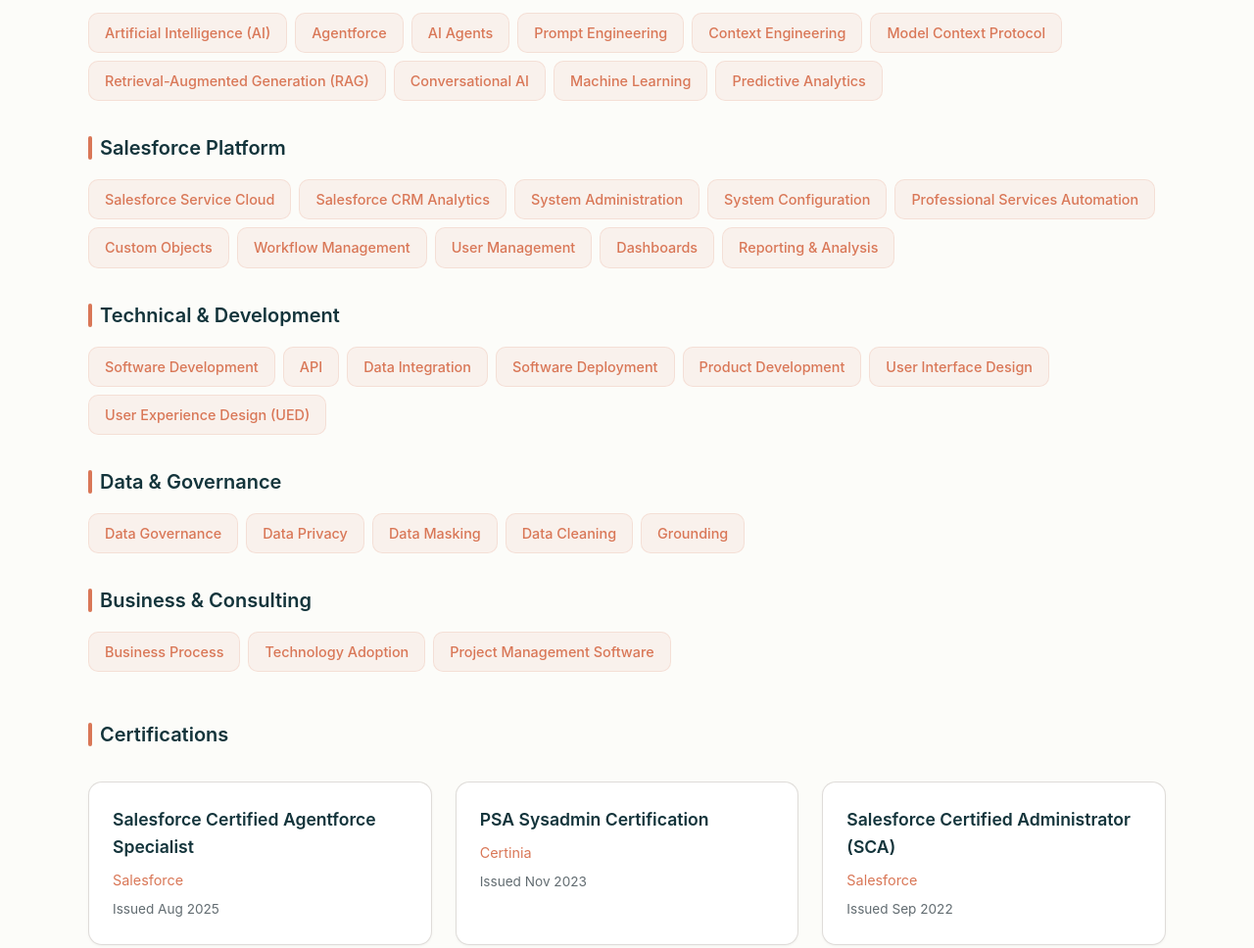
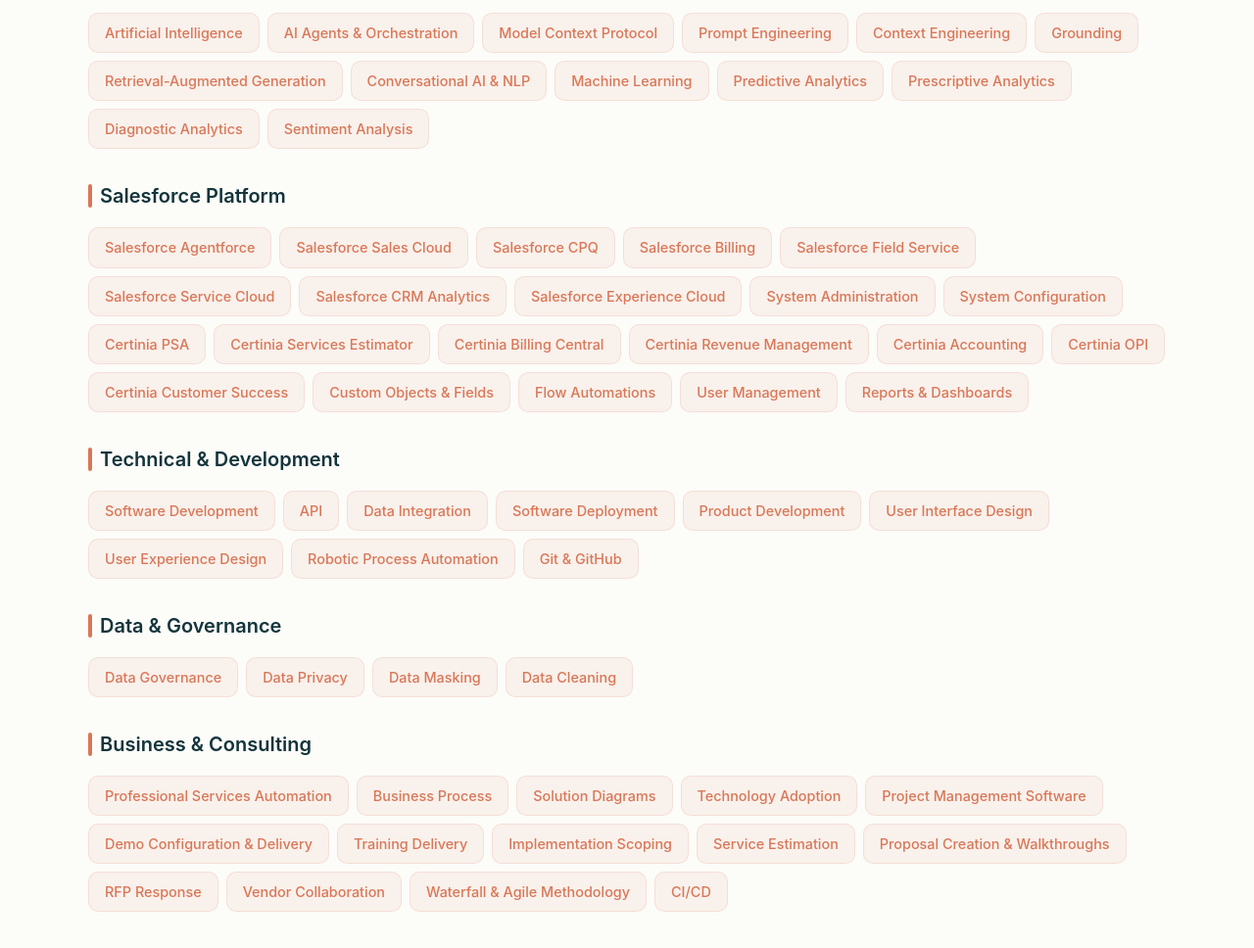
Before and after one commit to DochertyDev/Landing-Page, a plain HTML site: page index.html in a window 1280 px wide. Shown: the part 3957-4925 px from the top of the page at 98% size. Drawn offline with Linux system fonts and the light colour scheme.

Commit message:
More changes to come

```diff
--- a/index.html
+++ b/index.html
@@ -936,32 +936,46 @@
                 <div class="skills-category">
                     <h3 class="category-title">AI & Emerging Technologies</h3>
                     <div class="skills-tags">
-                        <span class="skill-tag">Artificial Intelligence (AI)</span>
-                        <span class="skill-tag">Agentforce</span>
-                        <span class="skill-tag">AI Agents</span>
+                        <span class="skill-tag">Artificial Intelligence</span>
+                        <span class="skill-tag">AI Agents & Orchestration</span>
+                        <span class="skill-tag">Model Context Protocol</span>
                         <span class="skill-tag">Prompt Engineering</span>
                         <span class="skill-tag">Context Engineering</span>
-                        <span class="skill-tag">Model Context Protocol</span>
-                        <span class="skill-tag">Retrieval-Augmented Generation (RAG)</span>
-                        <span class="skill-tag">Conversational AI</span>
+                        <span class="skill-tag">Grounding</span>
+                        <span class="skill-tag">Retrieval-Augmented Generation</span>
+                        <span class="skill-tag">Conversational AI & NLP</span>
                         <span class="skill-tag">Machine Learning</span>
                         <span class="skill-tag">Predictive Analytics</span>
+                        <span class="skill-tag">Prescriptive Analytics</span>
+                        <span class="skill-tag">Diagnostic Analytics</span>
+                        <span class="skill-tag">Sentiment Analysis</span>
                     </div>
                 </div>
 
                 <div class="skills-category">
                     <h3 class="category-title">Salesforce Platform</h3>
                     <div class="skills-tags">
+                        <span class="skill-tag">Salesforce Agentforce</span>
+                        <span class="skill-tag">Salesforce Sales Cloud</span>
+                        <span class="skill-tag">Salesforce CPQ</span>
+                        <span class="skill-tag">Salesforce Billing</span>
+                        <span class="skill-tag">Salesforce Field Service</span>
                         <span class="skill-tag">Salesforce Service Cloud</span>
                         <span class="skill-tag">Salesforce CRM Analytics</span>
+                        <span class="skill-tag">Salesforce Experience Cloud</span>
                         <span class="skill-tag">System Administration</span>
                         <span class="skill-tag">System Configuration</span>
-                        <span class="skill-tag">Professional Services Automation</span>
-                        <span class="skill-tag">Custom Objects</span>
-                        <span class="skill-tag">Workflow Management</span>
+                        <span class="skill-tag">Certinia PSA</span>
+                        <span class="skill-tag">Certinia Services Estimator</span>
+                        <span class="skill-tag">Certinia Billing Central</span>
+                        <span class="skill-tag">Certinia Revenue Management</span>
+                        <span class="skill-tag">Certinia Accounting</span>
+                        <span class="skill-tag">Certinia OPI</span>
+                        <span class="skill-tag">Certinia Customer Success</span>
+                        <span class="skill-tag">Custom Objects & Fields</span>
+                        <span class="skill-tag">Flow Automations</span>
                         <span class="skill-tag">User Management</span>
-                        <span class="skill-tag">Dashboards</span>
-                        <span class="skill-tag">Reporting & Analysis</span>
+                        <span class="skill-tag">Reports & Dashboards</span>
                     </div>
                 </div>
 
@@ -974,7 +988,9 @@
                         <span class="skill-tag">Software Deployment</span>
                         <span class="skill-tag">Product Development</span>
                         <span class="skill-tag">User Interface Design</span>
-                        <span class="skill-tag">User Experience Design (UED)</span>
+                        <span class="skill-tag">User Experience Design</span>
+                        <span class="skill-tag">Robotic Process Automation</span>
+                        <span class="skill-tag">Git & GitHub</span>
                     </div>
                 </div>
 
@@ -985,16 +1001,26 @@
                         <span class="skill-tag">Data Privacy</span>
                         <span class="skill-tag">Data Masking</span>
                         <span class="skill-tag">Data Cleaning</span>
-                        <span class="skill-tag">Grounding</span>
                     </div>
                 </div>
 
                 <div class="skills-category">
                     <h3 class="category-title">Business & Consulting</h3>
                     <div class="skills-tags">
+                        <span class="skill-tag">Professional Services Automation</span>
                         <span class="skill-tag">Business Process</span>
+                        <span class="skill-tag">Solution Diagrams</span>
                         <span class="skill-tag">Technology Adoption</span>
                         <span class="skill-tag">Project Management Software</span>
+                        <span class="skill-tag">Demo Configuration & Delivery</span>
+                        <span class="skill-tag">Training Delivery</span>
+                        <span class="skill-tag">Implementation Scoping</span>
+                        <span class="skill-tag">Service Estimation</span>
+                        <span class="skill-tag">Proposal Creation & Walkthroughs</span>
+                        <span class="skill-tag">RFP Response</span>
+                        <span class="skill-tag">Vendor Collaboration</span>
+                        <span class="skill-tag">Waterfall & Agile Methodology</span>
+                        <span class="skill-tag">CI/CD</span>
                     </div>
                 </div>
             </div>
```
